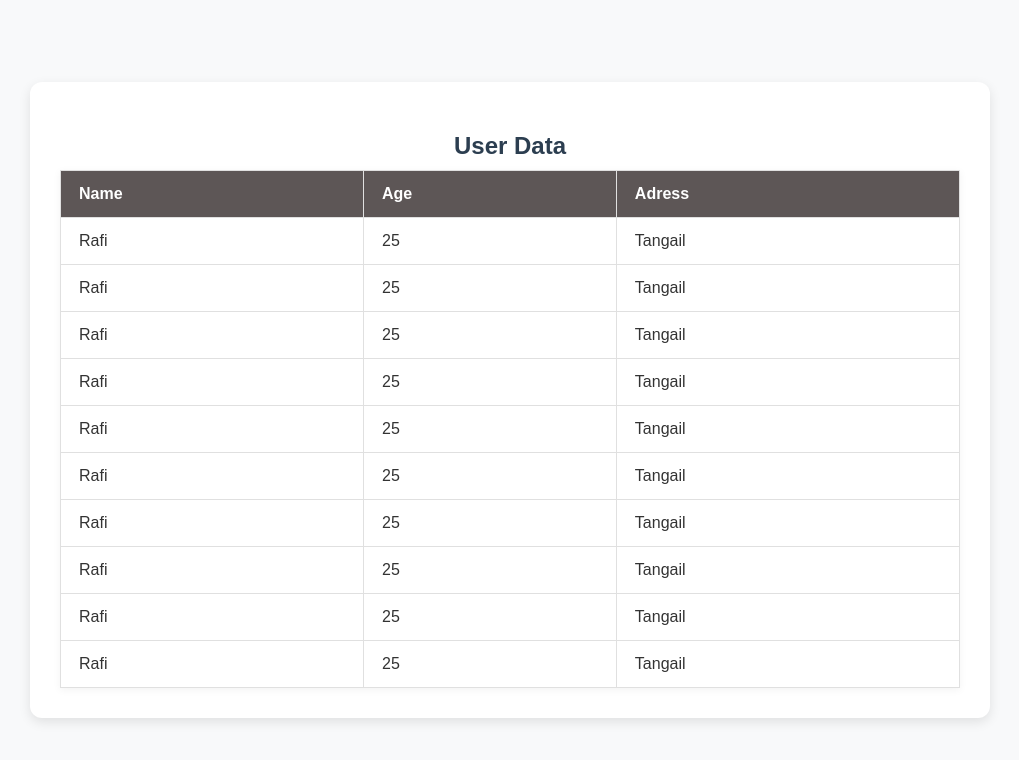
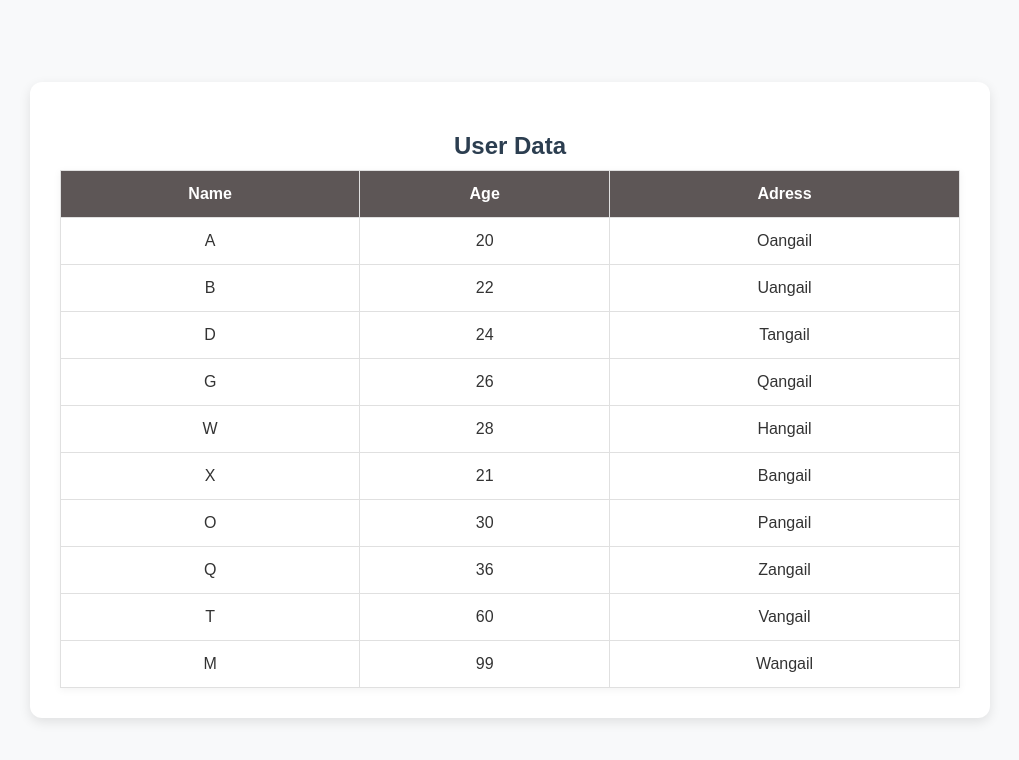
Before and after one commit to mewhotheboss/User-Table-Sorting-jQuery, a plain HTML site: page index.html in a window 1280 px wide. Shown: the whole page, without its empty margins (130-1149 px from the left). Drawn offline with nearby package versions, Linux system fonts and the light colour scheme.

Commit message:
script running

```diff
--- a/script.js
+++ b/script.js
@@ -1,20 +1,22 @@
 $(document).ready(function () {
-    const user = [
-        { Name: 'Rafi', Age: 25, Adress: 'Tangail' },
-        { Name: 'Rafi', Age: 25, Adress: 'Tangail' },
-        { Name: 'Rafi', Age: 25, Adress: 'Tangail' },
-        { Name: 'Rafi', Age: 25, Adress: 'Tangail' },
-        { Name: 'Rafi', Age: 25, Adress: 'Tangail' },
-        { Name: 'Rafi', Age: 25, Adress: 'Tangail' },
-        { Name: 'Rafi', Age: 25, Adress: 'Tangail' },
-        { Name: 'Rafi', Age: 25, Adress: 'Tangail' },
-        { Name: 'Rafi', Age: 25, Adress: 'Tangail' },
-        { Name: 'Rafi', Age: 25, Adress: 'Tangail' },
+    const users = [
+        { Name: 'A', Age: 20, Adress: 'Oangail' },
+        { Name: 'B', Age: 22, Adress: 'Uangail' },
+        { Name: 'D', Age: 24, Adress: 'Tangail' },
+        { Name: 'G', Age: 26, Adress: 'Qangail' },
+        { Name: 'W', Age: 28, Adress: 'Hangail' },
+        { Name: 'X', Age: 21, Adress: 'Bangail' },
+        { Name: 'O', Age: 30, Adress: 'Pangail' },
+        { Name: 'Q', Age: 36, Adress: 'Zangail' },
+        { Name: 'T', Age: 60, Adress: 'Vangail' },
+        { Name: 'M', Age: 99, Adress: 'Wangail' },
     ];
 
     const tableBody = $('#tableBody');
 
-    user.forEach(u => {
+    function insertData(data) {
+        // tableBody.empty();
+        data.forEach(u => {
             const row = `<tr>
                 <td>${u.Name}</td>
                 <td>${u.Age}</td>
@@ -22,16 +24,25 @@ $(document).ready(function () {
             </tr>`;
             tableBody.append(row);
         });
-
-    function renderTable(data) {
-        const $tbody = $('#tableBody').empty();
-        data.forEach(row => {
-            $tbody.append(`<tr><td>${row.Name}</td><td>${row.Age}</td><td>${row.Adress}</td></tr>`);
-        });
     }
 
+    insertData(users);
 
+    let sortColumn = {
+        column: null,
+        ascending: true
+    };
 
+    $('userTable th').on('click', function(){
+        const column  = $(this).data('column');
 
+        if (sortColumn.column === column) {
+            sortColumn.ascending = !sortColumn.ascending;
+        } else {
+            sortColumn.column = column;
+            sortColumn.ascending = true;
+        }
 
     });
+
+});
--- a/style.css
+++ b/style.css
@@ -34,7 +34,7 @@ table {
 th, td {
     border: 1px solid #e0e0e0;
     padding: 14px 18px;
-    text-align: left;
+    text-align: center;
 }
 
 thead {
```
Lines whose indentation alone changed are shown as unchanged.
